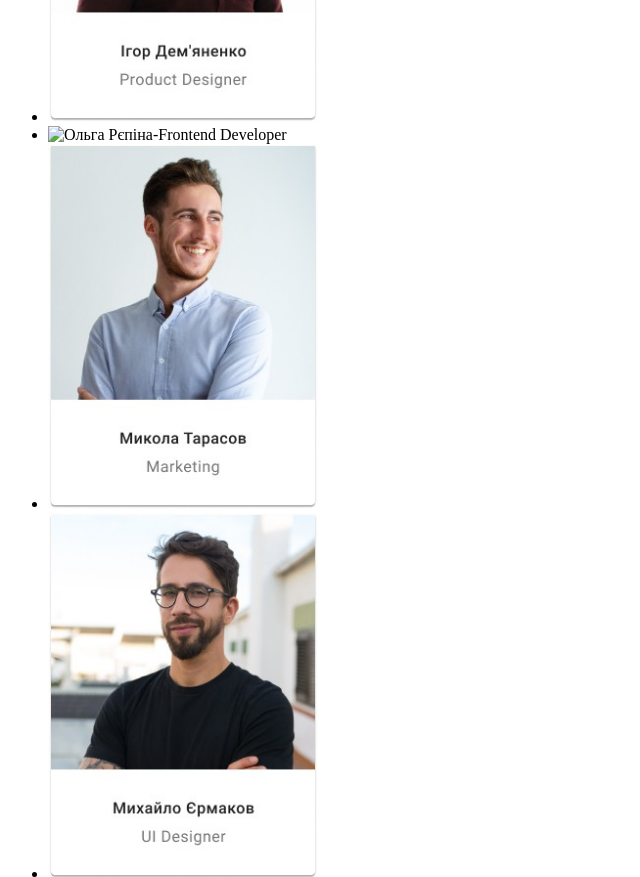
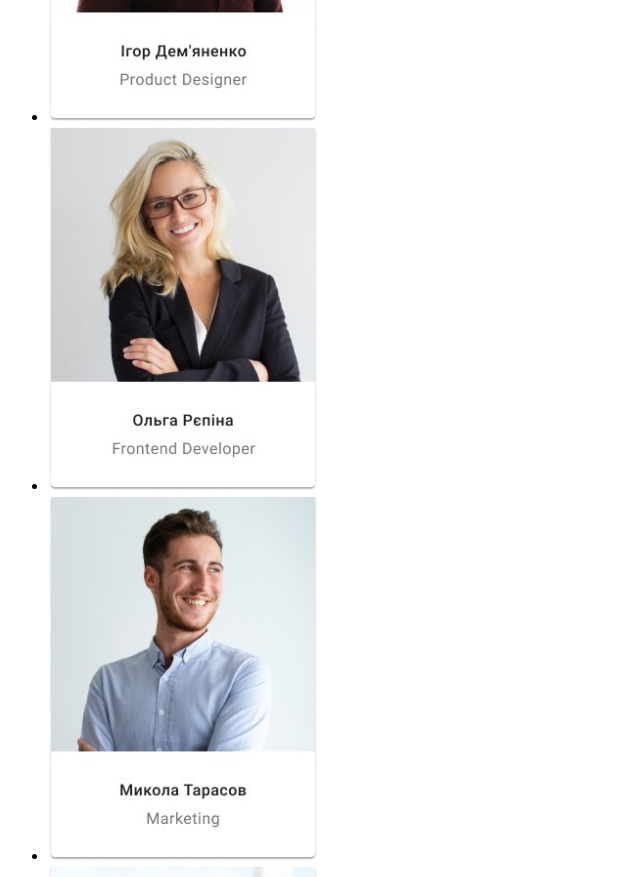
Before and after one commit to Dudaeff/goit-markup-hw-01, a plain HTML site: page Homework#1/index.html in a window 1280 px wide. Shown: the part 1880-2757 px from the top of the page, without its empty margins (0-640 px from the left). Drawn offline with Linux system fonts and the light colour scheme; the site is published under a folder, as on GitHub Pages, so addresses that start at the root find nothing.

Commit message:
виправив відносний шлях
src="/images/team_card_2.jpg

```diff
--- a/Homework#1/index.html
+++ b/Homework#1/index.html
@@ -67,7 +67,7 @@
             <h2>Наша команда</h2>
             <ul>
                 <li><img src="./images/team_card_1.jpg" alt="Ігор Дем'яненко-Product Designer" width="270"></li>
-                <li><img src="/images/team_card_2.jpg" alt="Ольга Рєпіна-Frontend Developer" width="270"></li>
+                <li><img src="./images/team_card_2.jpg" alt="Ольга Рєпіна-Frontend Developer" width="270"></li>
                 <li><img src="./images/team_card_3.jpg" alt="Микола Тарасов-Marketing" width="270"></li>
                 <li><img src="./images/team_card_4.jpg" alt="Михайло Єрмаков-UI Designer" width="270"></li>
             </ul>
```
